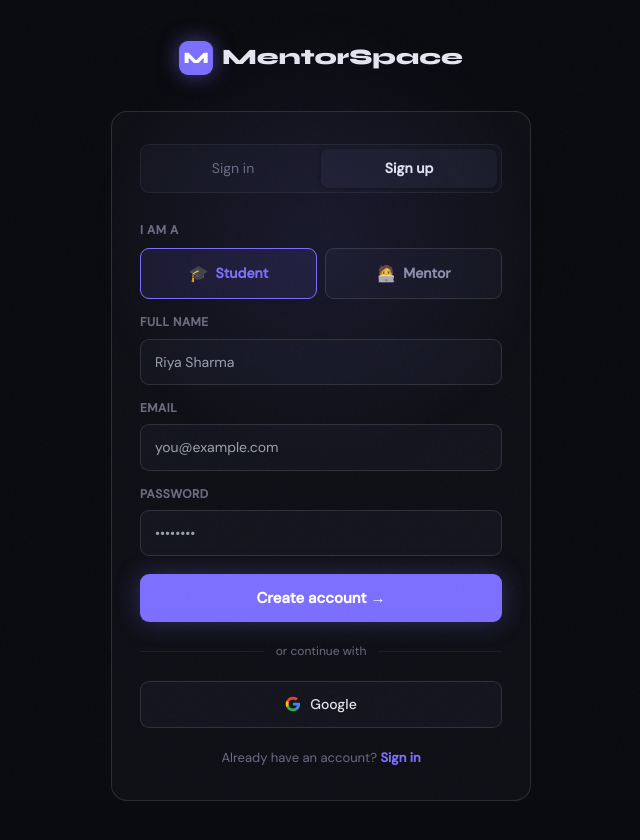
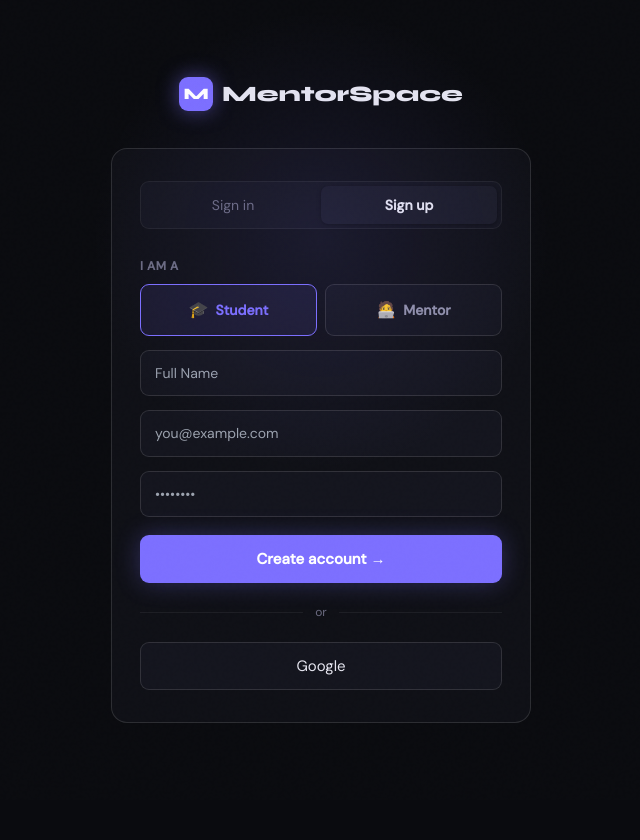
Before and after one commit to anar146/mentor-space, a Next.js app: page /auth in a window 1280 px wide. Both pictures are taken after a click on the button "Sign up". Shown: the whole page, without its empty margins (319-959 px from the left). After the commit the page ends 800 px from the top, so only its background shows below. Built offline with nearby package versions, Linux system fonts and the light colour scheme.

Commit message:
fix: confirmed local build working

```diff
--- a/app/auth/page.tsx
+++ b/app/auth/page.tsx
@@ -1,16 +1,27 @@
 'use client';
 
-export const dynamic = 'force-dynamic';
-import { useState, useEffect, FormEvent } from 'react';
+import { useState, useEffect, FormEvent, Suspense } from 'react';
 import Link from 'next/link';
 import { useRouter, useSearchParams } from 'next/navigation';
 import { supabase } from '@/lib/supabase';
+
+export const dynamic = 'force-dynamic';
 
 type Tab     = 'login' | 'signup';
 type Role    = 'student' | 'mentor';
 type Status  = 'idle' | 'loading' | 'error';
 
+// 1. THIS IS THE NEW WRAPPER
 export default function AuthPage() {
+  return (
+    <Suspense fallback={<div style={{ minHeight: '100vh', background: '#000', display: 'flex', alignItems: 'center', justifyContent: 'center', color: '#fff' }}>Loading...</div>}>
+      <AuthContent />
+    </Suspense>
+  );
+}
+
+// 2. THIS IS YOUR ORIGINAL CODE (Moved into a Content component)
+function AuthContent() {
   const router       = useRouter();
   const params       = useSearchParams();
   const [tab,    setTab]    = useState<Tab>((params.get('tab') as Tab) ?? 'login');
@@ -18,7 +29,6 @@
   const [status, setStatus] = useState<Status>('idle');
   const [errMsg, setErrMsg] = useState('');
 
-  // Form fields
   const [email,    setEmail]    = useState('');
   const [password, setPassword] = useState('');
   const [fullName, setFullName] = useState('');
@@ -82,7 +92,6 @@
       padding: '40px 20px',
       position: 'relative',
     }}>
-      {/* Background glow */}
       <div style={{
         position: 'fixed', top: '30%', left: '50%', transform: 'translate(-50%,-50%)',
         width: 500, height: 500,
@@ -91,7 +100,6 @@
       }} />
 
       <div style={{ width: '100%', maxWidth: 420 }}>
-        {/* Logo */}
         <div style={{ textAlign: 'center', marginBottom: 36 }}>
           <Link href="/" style={{
             fontFamily: 'var(--font-display)', fontSize: 22, fontWeight: 800,
@@ -107,14 +115,12 @@
           </Link>
         </div>
 
-        {/* Card */}
         <div style={{
           background: 'var(--bg2)',
           border: '1px solid var(--border-hi)',
           borderRadius: 16,
           padding: '32px 28px',
         }}>
-          {/* Tab switcher */}
           <div style={{
             display: 'flex', background: 'var(--bg3)',
             borderRadius: 9, padding: 4, marginBottom: 28,
@@ -136,8 +142,6 @@
           </div>
 
           <form onSubmit={handleSubmit} style={{ display: 'flex', flexDirection: 'column', gap: 14 }}>
-
-            {/* Role picker (signup only) */}
             {tab === 'signup' && (
               <div>
                 <label style={{ fontSize: 12, fontWeight: 600, color: 'var(--muted)', letterSpacing: '0.5px', textTransform: 'uppercase', display: 'block', marginBottom: 8 }}>
@@ -163,63 +167,32 @@
               </div>
             )}
 
-            {/* Full name (signup only) */}
             {tab === 'signup' && (
-              <div>
-                <label style={{ fontSize: 12, fontWeight: 600, color: 'var(--muted)', letterSpacing: '0.5px', textTransform: 'uppercase', display: 'block', marginBottom: 6 }}>
-                  Full Name
-                </label>
               <input
-                  type="text" required placeholder="Riya Sharma"
+                type="text" required placeholder="Full Name"
                 value={fullName} onChange={e => setFullName(e.target.value)}
                 style={inputStyle}
-                  onFocus={e => (e.target.style.borderColor = 'var(--accent)')}
-                  onBlur={e => (e.target.style.borderColor = 'var(--border-hi)')}
               />
-              </div>
             )}
 
-            {/* Email */}
-            <div>
-              <label style={{ fontSize: 12, fontWeight: 600, color: 'var(--muted)', letterSpacing: '0.5px', textTransform: 'uppercase', display: 'block', marginBottom: 6 }}>
-                Email
-              </label>
             <input
               type="email" required placeholder="you@example.com"
               value={email} onChange={e => setEmail(e.target.value)}
               style={inputStyle}
-                onFocus={e => (e.target.style.borderColor = 'var(--accent)')}
-                onBlur={e => (e.target.style.borderColor = 'var(--border-hi)')}
             />
-            </div>
 
-            {/* Password */}
-            <div>
-              <label style={{ fontSize: 12, fontWeight: 600, color: 'var(--muted)', letterSpacing: '0.5px', textTransform: 'uppercase', display: 'block', marginBottom: 6 }}>
-                Password
-              </label>
             <input
               type="password" required placeholder="••••••••"
               value={password} onChange={e => setPassword(e.target.value)}
               style={inputStyle}
-                onFocus={e => (e.target.style.borderColor = 'var(--accent)')}
-                onBlur={e => (e.target.style.borderColor = 'var(--border-hi)')}
             />
-            </div>
 
-            {/* Error */}
             {errMsg && (
-              <div style={{
-                padding: '10px 12px', borderRadius: 8,
-                background: 'rgba(255,92,122,0.1)',
-                border: '1px solid rgba(255,92,122,0.25)',
-                color: 'var(--red)', fontSize: 13,
-              }}>
+              <div style={{ padding: '10px 12px', borderRadius: 8, background: 'rgba(255,92,122,0.1)', border: '1px solid rgba(255,92,122,0.25)', color: 'var(--red)', fontSize: 13 }}>
                 {errMsg}
               </div>
             )}
 
-            {/* Submit */}
             <button type="submit" disabled={status === 'loading'} style={{
               padding: '12px', borderRadius: 9,
               background: status === 'loading' ? 'rgba(124,111,255,0.5)' : 'var(--accent)',
@@ -233,43 +206,20 @@
             </button>
           </form>
 
-          {/* Divider */}
           <div style={{ display: 'flex', alignItems: 'center', gap: 12, margin: '20px 0' }}>
             <div style={{ flex: 1, height: '1px', background: 'var(--border)' }} />
-            <span style={{ fontSize: 12, color: 'var(--muted)' }}>or continue with</span>
+            <span style={{ fontSize: 12, color: 'var(--muted)' }}>or</span>
             <div style={{ flex: 1, height: '1px', background: 'var(--border)' }} />
           </div>
 
-          {/* Google */}
           <button onClick={handleGoogleAuth} style={{
             width: '100%', padding: '11px',
             background: 'var(--bg3)', border: '1px solid var(--border-hi)',
             borderRadius: 9, color: 'var(--text)',
-            fontFamily: 'var(--font-body)', fontSize: 14, fontWeight: 500,
             cursor: 'pointer', display: 'flex', alignItems: 'center', justifyContent: 'center', gap: 9,
-            transition: 'background 0.15s',
-          }}
-            onMouseEnter={e => (e.currentTarget.style.background = 'var(--bg4)')}
-            onMouseLeave={e => (e.currentTarget.style.background = 'var(--bg3)')}
-          >
-            <svg width="16" height="16" viewBox="0 0 24 24">
-              <path fill="#4285F4" d="M22.56 12.25c0-.78-.07-1.53-.2-2.25H12v4.26h5.92c-.26 1.37-1.04 2.53-2.21 3.31v2.77h3.57c2.08-1.92 3.28-4.74 3.28-8.09z"/>
-              <path fill="#34A853" d="M12 23c2.97 0 5.46-.98 7.28-2.66l-3.57-2.77c-.98.66-2.23 1.06-3.71 1.06-2.86 0-5.29-1.93-6.16-4.53H2.18v2.84C3.99 20.53 7.7 23 12 23z"/>
-              <path fill="#FBBC05" d="M5.84 14.09c-.22-.66-.35-1.36-.35-2.09s.13-1.43.35-2.09V7.07H2.18C1.43 8.55 1 10.22 1 12s.43 3.45 1.18 4.93l2.85-2.22.81-.62z"/>
-              <path fill="#EA4335" d="M12 5.38c1.62 0 3.06.56 4.21 1.64l3.15-3.15C17.45 2.09 14.97 1 12 1 7.7 1 3.99 3.47 2.18 7.07l3.66 2.84c.87-2.6 3.3-4.53 6.16-4.53z"/>
-            </svg>
+          }}>
             Google
           </button>
-
-          <p style={{ textAlign: 'center', marginTop: 20, fontSize: 13, color: 'var(--muted)' }}>
-            {tab === 'login' ? "Don't have an account? " : 'Already have an account? '}
-            <button onClick={() => setTab(tab === 'login' ? 'signup' : 'login')} style={{
-              background: 'none', border: 'none', color: 'var(--accent)',
-              fontSize: 13, fontWeight: 600, cursor: 'pointer', padding: 0,
-            }}>
-              {tab === 'login' ? 'Sign up' : 'Sign in'}
-            </button>
-          </p>
         </div>
       </div>
     </div>
```
Lines whose indentation alone changed are shown as unchanged.
